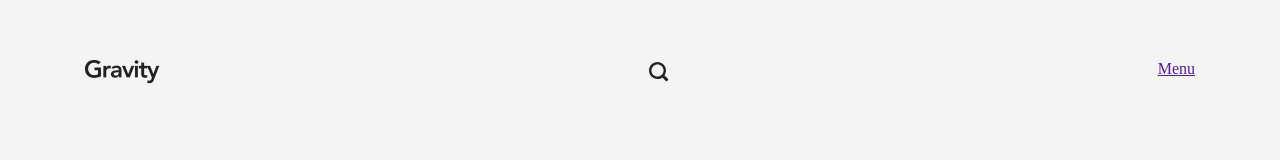
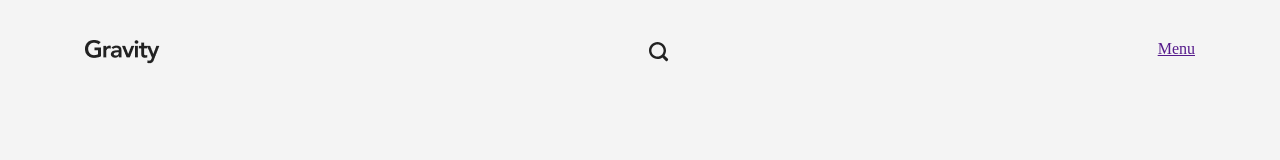
Before and after one commit to marcobrunodev/curso-basico-de-html-css-javascript, a plain HTML site: page work-details.html in a window 1280 px wide. Drawn offline with Linux system fonts and the light colour scheme.

Commit message:
Reponsive in header

```diff
--- a/css/header.css
+++ b/css/header.css
@@ -5,5 +5,5 @@ header {
   width: 95%;
   margin-left: auto;
   margin-right: auto;
-  margin-top: 60px;
+  padding-top: 4vh;
 }
```
